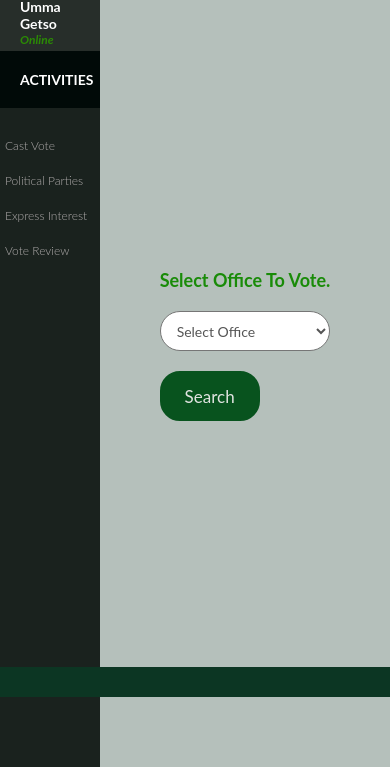
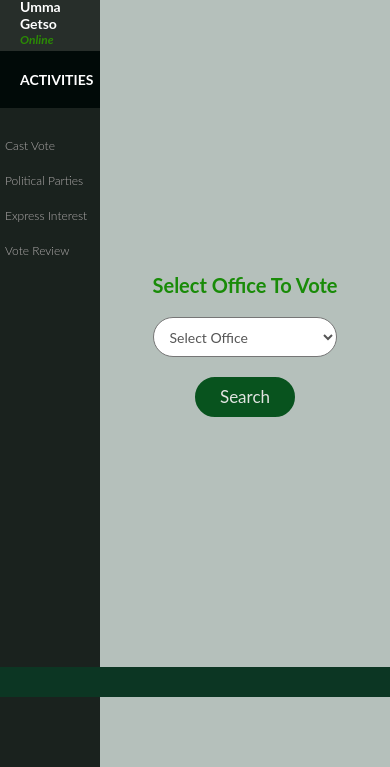
Before and after one commit to czarjulius/Politico, a plain HTML site: page user_dashboard.html in a window 390 px wide. Shown: the part 147-914 px from the top of the page. Drawn offline with Linux system fonts and the light colour scheme.

Commit message:
[feature #163547687] centered divs with flex

```diff
--- a/css/responsive.css
+++ b/css/responsive.css
@@ -37,10 +37,15 @@
         width: 100%;
 
     }
+    .select-vote-box > h2{
+        font-size: 25px;
+    }
 
 }
 
 /*FOr small phones*/
 @media only screen and (max-width: 480px){
-
+    .select-vote-box > h2{
+        font-size: 20px;
+    }
 }
--- a/css/user.css
+++ b/css/user.css
@@ -1,6 +1,9 @@
 .select-vote-box{
     margin: auto;
     color: #198b08;
+}
+.select-vote-box > h2{
+    font-size: 50px;
 }
 .vote-container {
     border-bottom: 2px solid #F6F6F7;
@@ -78,6 +81,10 @@
 
 }
 
+.form-container{
+    text-align: center;
+}
+
 .form-control {
     width: 300px;
     height: 40px;
@@ -92,16 +99,15 @@
     padding: 20px 0;
 }
 .btn{
-    display: block;
-    padding: 12px 12px;
     font-size: 17px;
     line-height: 1.42857143;
     border: 2px solid  rgb(8, 83, 30);
 }
 .search{
     border-radius: 20px;
+    padding: 6px 10px;
     width: 100px;
-    height: 50px;
+    height: 40px;
     color: rgb(225, 228, 225);
     background-color: rgb(8, 83, 30);
 }
--- a/user_dashboard.html
+++ b/user_dashboard.html
@@ -47,8 +47,8 @@
                 </div>
                 <div class="dashboard">
                     <div class="select-vote-box">
-                        <h2>Select Office To Vote.</h2>
-                        <form method="post" action="search">
+                        <h2>Select Office To Vote</h2>
+                        <form method="post" action="search" class="form-container">
                             <div class="form-input">
                                     <select name="" type="text" class="form-control" >
                                     <option value = "">Select Office</option>
```
